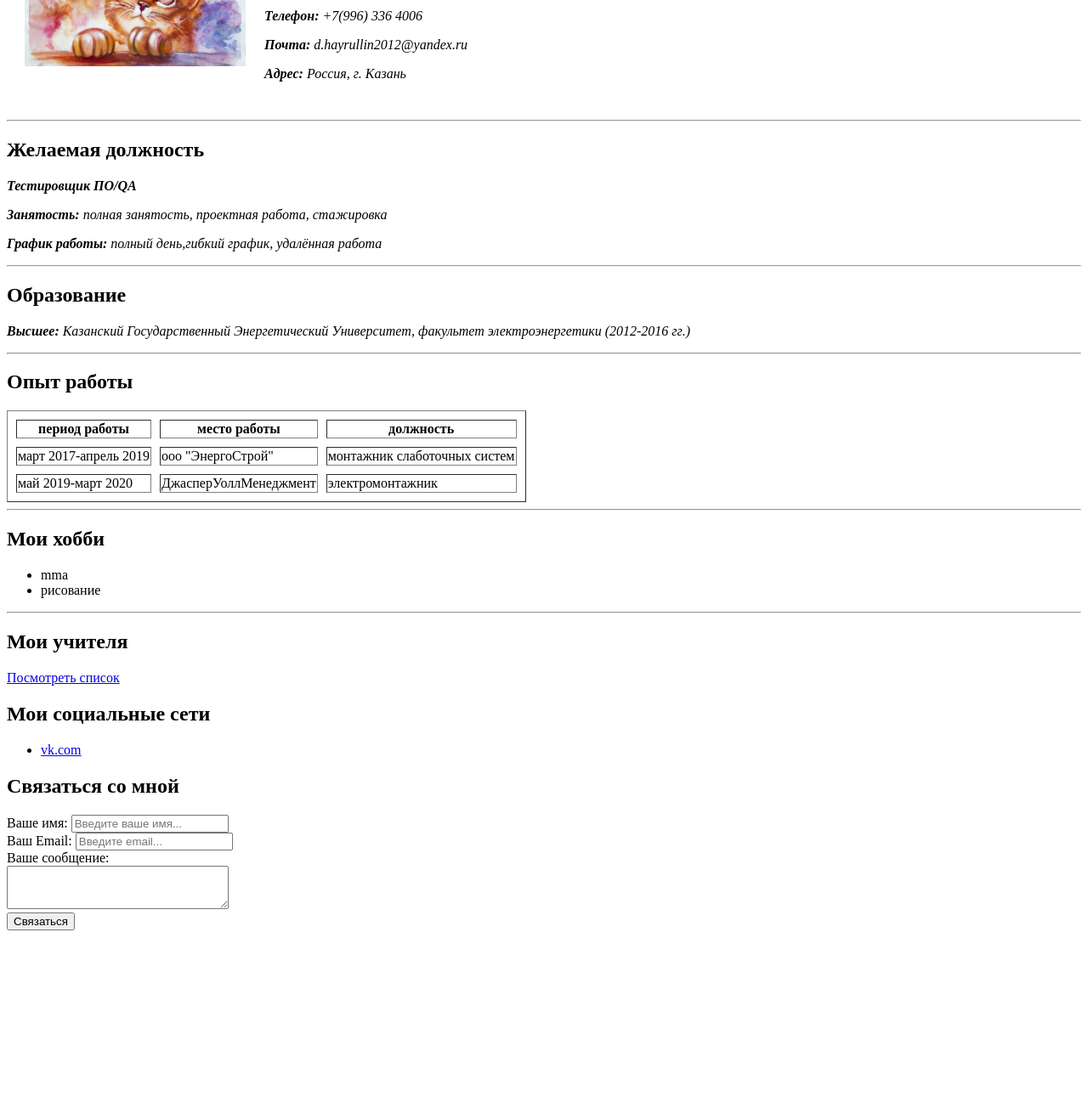
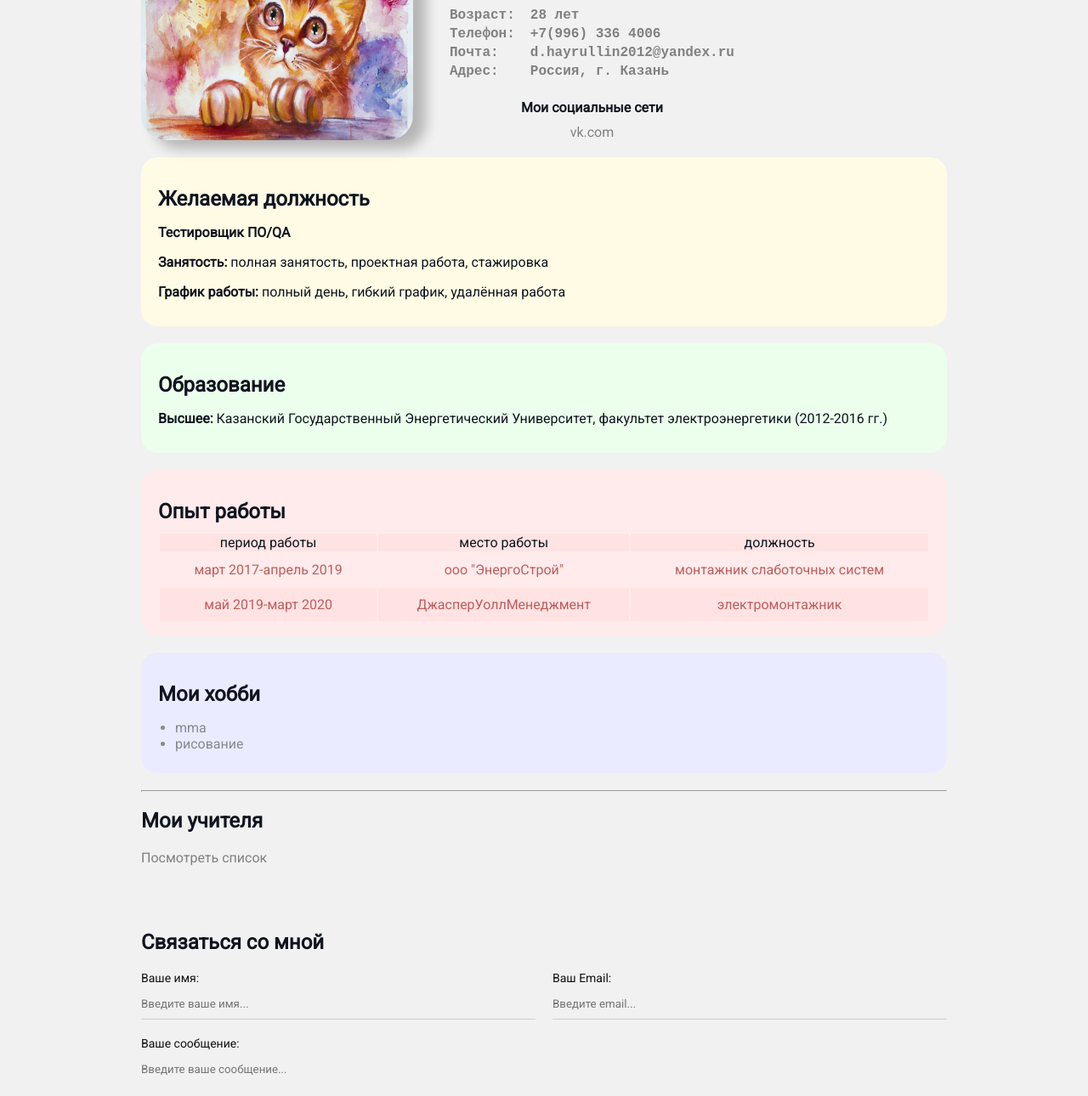
Before and after one commit to dd1234567890dd/resume, a plain HTML site: page index.html in a window 1280 px wide. Shown: the part 133-1423 px from the top of the page at 85% size. Before the commit the page ends 1236 px from the top, so only its background shows below. Drawn offline with Linux system fonts and the light colour scheme.

Commit message:
Add files via upload

```diff
--- a/index.html
+++ b/index.html
@@ -4,47 +4,62 @@
  <head>
   <meta charset="UTF-8">
   <title>Danis resume</title>
+  <link href="styles.css" rel="stylesheet" />
  </head>
 
  <body>
 
-  <table cellspacing="20">
-  <tr>
-   <td>
-   <img src="аватар.jpeg" width="260" alt="котик"/>
-   </td>
+  <div class="container">
 
-   <td>
+   <div class="info">
+        <img src="аватар.jpeg" class="avatar" alt="котик"/>
+
+      <div class="info-text">
         <h1>Данис Хайруллин</h1>
 
-   <p><em><strong>Возраст:</strong> 28 лет</em></p>
-   <p><em><strong>Телефон:</strong> +7(996) 336 4006</em></p>
-   <p><em><strong>Почта:</strong> d.hayrullin2012@yandex.ru</em></p>
-   <p><em> <strong>Адрес:</strong> Россия, г. Казань</em></p>
-   </td>
+        <table class="table1">
+          <tr>
+            <td>Возраст:</td>
+            <td>28 лет</td>
+          </tr>
+          <tr>
+            <td>Телефон:</td>
+            <td> +7(996) 336 4006</td>
+          </tr>
+          <tr>
+            <td>Почта:</td>
+            <td>d.hayrullin2012@yandex.ru</td>
+          </tr>
+          <tr>
+            <td>Адрес:</td>
+            <td>Россия, г. Казань</td>
           </tr>
         </table>
 
-  <hr>
+        <h4>Мои социальные сети</h4>
+        <a href="https://vk.com/id374228135" target="_blank">vk.com</a>
 
+    </div>
+    </div>
+
+    <div class="card bg-yellow">
       <h2>Желаемая должность </h2>
 
-  <p><em><strong>Тестировщик ПО/QA</strong></em></p>
-  <p><em><strong>Занятость:</strong> полная занятость, проектная работа, стажировка</em></p>
-  <p><em><strong>График работы:</strong> полный день,гибкий график, удалённая работа</em></p>
+      <p><strong>Тестировщик ПО/QA</strong></p>
+      <p><strong>Занятость:</strong> полная занятость, проектная работа, стажировка</p>
+      <p><strong>График работы:</strong> полный день, гибкий график, удалённая работа</p>
+    </div>
 
-  <hr>
-
+    <div class="card bg-green">
       <h2> Образование </h2>
 
- <p><em><strong>Высшее: </strong> Казанский Государственный Энергетический Университет, факультет электроэнергетики (2012-2016 гг.)</em></p>
+      <p><strong>Высшее: </strong> Казанский Государственный Энергетический Университет, факультет электроэнергетики (2012-2016 гг.)</p>
+    </div>
 
 
-  <hr>
-
+    <div class="card bg-red">
       <h2>Опыт работы</h2>
-
- <table cellspacing="10" border="1">
+      <table class="table">
         <tr>
           <th>период работы</th>
           <th>место работы</th>
@@ -61,15 +76,16 @@
           <td>электромонтажник</td>
         </tr>
       </table>
+    </div>
 
- <hr>
-
+    <div class="card bg-blue">
       <h2>Мои хобби</h2>
 
- <ul>
+      <ul class="list">
         <li>mma</li>
         <li>рисование</li>
       </ul>
+    </div>
 
     <hr>
 
@@ -78,36 +94,36 @@
       <a href="youtube.html" target="_blank">Посмотреть список</a>
 
       <br>
+      <br>
+      <br>
+      <br>
 
-  <h2>Мои социальные сети</h2>
 
-  <ul>
-    <li><a href="https://vk.com/id374228135" target="_blank">vk.com</a></li>
-  </ul>
 
+    <div class="contact">
       <h2>Связаться со мной</h2>
 
       <form action="/">
+        <div class="row">
+          <div class="form-group">
             <label for="name">Ваше имя:</label>
             <input type="text" id="name" placeholder="Введите ваше имя...">
-
-    <br>
-
+          </div>
+          <div class="form-group">
             <label for="email">Ваш Email:</label>
             <input type="email" id="email"
             placeholder="Введите email...">
+          </div>
+        </div>
+        <div class="form-group">
+          <label for="text">Ваше сообщение:</label>
+          <textarea placeholder="Введите ваше сообщение..." id="text" rows="3" cols="30"></textarea>
+        </div>
 
-    <br>
-    <label for="text">Ваше сообщение:</label>
-
-    <br>
-
-    <textarea id="text" rows="3" cols="30"></textarea>
-
-    <br>
-
-    <input type="submit" value="Связаться">
+        <input class="btn" type="submit" value="Связаться">
       </form>
+    </div>
+  </div>
 
  </body>
 
--- /dev/null
+++ b/styles.css
@@ -0,0 +1,187 @@
+@import url('https://fonts.googleapis.com/css2?family=Roboto&display=swap');
+
+@media (max-width: 700px) {
+   .info{
+      text-align: center;
+      display: block;
+   }
+}
+
+body {
+   background-color: #f1f1f1 ;
+   color: #0f141e ;
+   font-size: 16px;
+   font-weight: normal;
+   font-family: 'Roboto', sans-serif;
+}
+
+a {
+   color: grey;
+   text-decoration: none;
+}
+
+a:hover {
+   text-decoration: underline;
+}
+a:active {
+   color: blue
+}
+a:visited {
+   color: #000
+}
+
+.avatar {
+   width: 320px;
+   border-radius: 30px;
+   box-shadow: 15px 10px 15px rgba(0, 0, 0, 0.25);
+}
+
+.info-text > .table1{
+   color: grey;
+}
+
+.info p{
+   color: #86898f;
+   margin: 0px;
+   font-style: italic;
+}
+
+.container {
+max-width: 75%;
+margin: auto;
+padding: 50px;
+}
+
+.social {
+   background: rgb(155, 91, 91);
+}
+
+.card{
+   padding: 15px 20px;
+   margin-bottom: 20px;
+   border-radius: 20px;
+}
+
+.bg-yellow {
+   background: #fffbe5
+}
+.bg-green{
+   background: #ebffec;
+}
+
+.bg-red{
+   background: #ffebeb;
+}
+
+.bg-blue{
+   background: rgb(235, 235, 255);
+}
+
+.info{
+   margin-bottom: 20px;
+   display: flex;
+}
+
+.info-text {
+   margin-left: 40px;
+   text-align: center;
+}
+
+.info-text p {
+text-align: left;
+}
+
+.info-text h4 {
+   margin-bottom: 10px;
+}
+
+.card h2{
+   margin-bottom: 10px;
+}
+
+.list{
+   padding: 0 20px;
+   color: #86898f ;
+   margin-bottom: 10px;
+   /* list-style: none; */
+   /*border-bottom:1px solid grey */;
+}
+
+.table{
+   width: 100%;
+   text-align: center;
+}
+
+.table td{
+   padding: 10px;
+   color:rgb(192, 92, 92)
+}
+
+/*.table td:nth-child(1),
+.table td:nth-child(3)
+{
+   color: #687999;} */
+
+.table tr:nth-child(odd)
+{background:#ffe3e3}
+
+.table th{
+   font-weight:normal;
+}
+
+.table1{
+   text-align: left;
+   font-family: 'Courier New', Courier, monospace;
+   font-weight: 800;
+
+}
+
+.table1 td:nth-child(2){
+padding-left: 15px;
+}
+
+
+.form-group label{
+      display: block;
+      font-size: 14px;
+      color: #111;
+}
+
+.form-group input,
+.form-group textarea {
+      width: 100% ;
+      box-sizing: border-box;
+      border: none;
+      background: transparent;
+     border-bottom: 1px solid #ccc;
+     color: #000;
+     padding: 15px 0 10px;
+     outline: none;
+     font-family: inherit;
+}
+
+.row{
+   display: flex;
+   margin-bottom: 20px;
+}
+
+.row > .form-group {
+   width: 50%;
+}
+
+.row > .form-group:first-child {
+   margin-right: 20px;
+}
+
+.btn {
+   background:#111;
+   padding: 15px 20px ;
+   color: #fff;
+   border: none;
+   font-family: 'Courier New', Courier, monospace;
+   cursor: pointer;
+}
+
+.btn:hover {
+   opacity: 0.9;
+}
```
Lines whose indentation alone changed are shown as unchanged.
